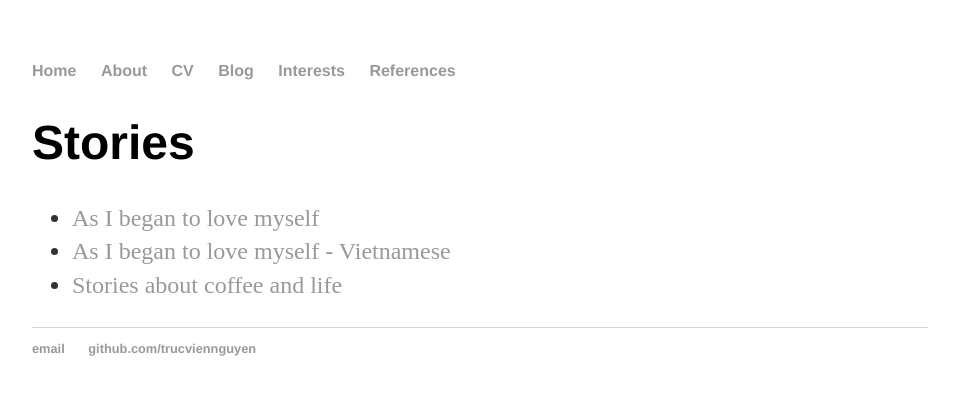
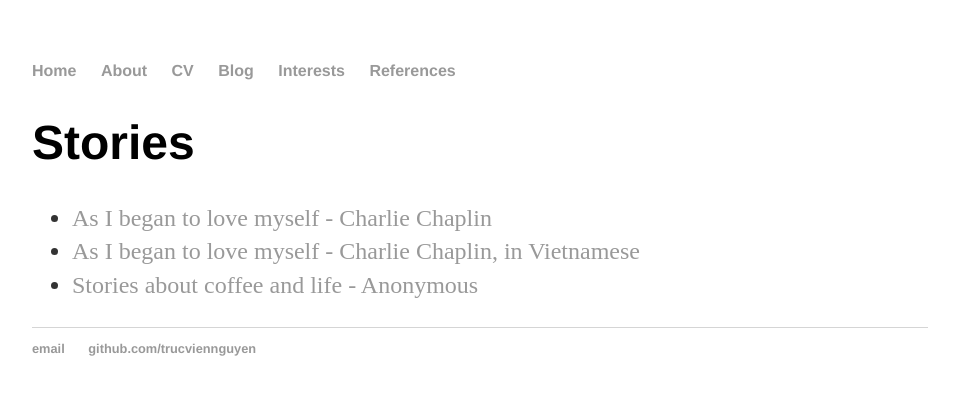
Before and after one commit to trucviennguyen/trucviennguyen.github.io, a Jekyll site: the page built from interests/stories/index.html, in a window 1280 px wide. Shown: the top 395 px of the page, without its empty margins (160-1119 px from the left). Built offline with Jekyll 4.4.1, drawn with Linux system fonts in a browser that asks for light colours.

Commit message:
Updating all.

```diff
--- a/interests/index.html
+++ b/interests/index.html
@@ -1,6 +1,6 @@
 ---
 layout: default
-title: About Vien Nguyen
+title: My Interests
 ---
 
 		<div class="about">
--- a/interests/quotes/index.html
+++ b/interests/quotes/index.html
@@ -1,6 +1,6 @@
 ---
 layout: default
-title: Some references
+title: Quotes
 ---
 
 		<div class="../about">
--- a/interests/stories/index.html
+++ b/interests/stories/index.html
@@ -9,9 +9,9 @@ title: Stories
 			<p align = "justify">
 
 			<ul class="contacts">
-				<li><a href="As I began to love myself.html">As I began to love myself</a></li>
-				<li><a href="As I began to love myself-Vietnamese.html">As I began to love myself &#45; Vietnamese</a></li>
-				<li><a href="Coffee.html">Stories about coffee and life</a></li>
+				<li><a href="As I began to love myself.html">As I began to love myself &#45; Charlie Chaplin</a></li>
+				<li><a href="As I began to love myself-Vietnamese.html">As I began to love myself &#45; Charlie Chaplin, in Vietnamese</a></li>
+				<li><a href="Coffee.html">Stories about coffee and life &#45; Anonymous</a></li>
 			</ul>
 			</p>
 		</div>
```
Also changed, not shown: interests/stories/As I began to love myself.html (indentation only), interests/stories/Coffee.html (indentation only), 1 other file.
